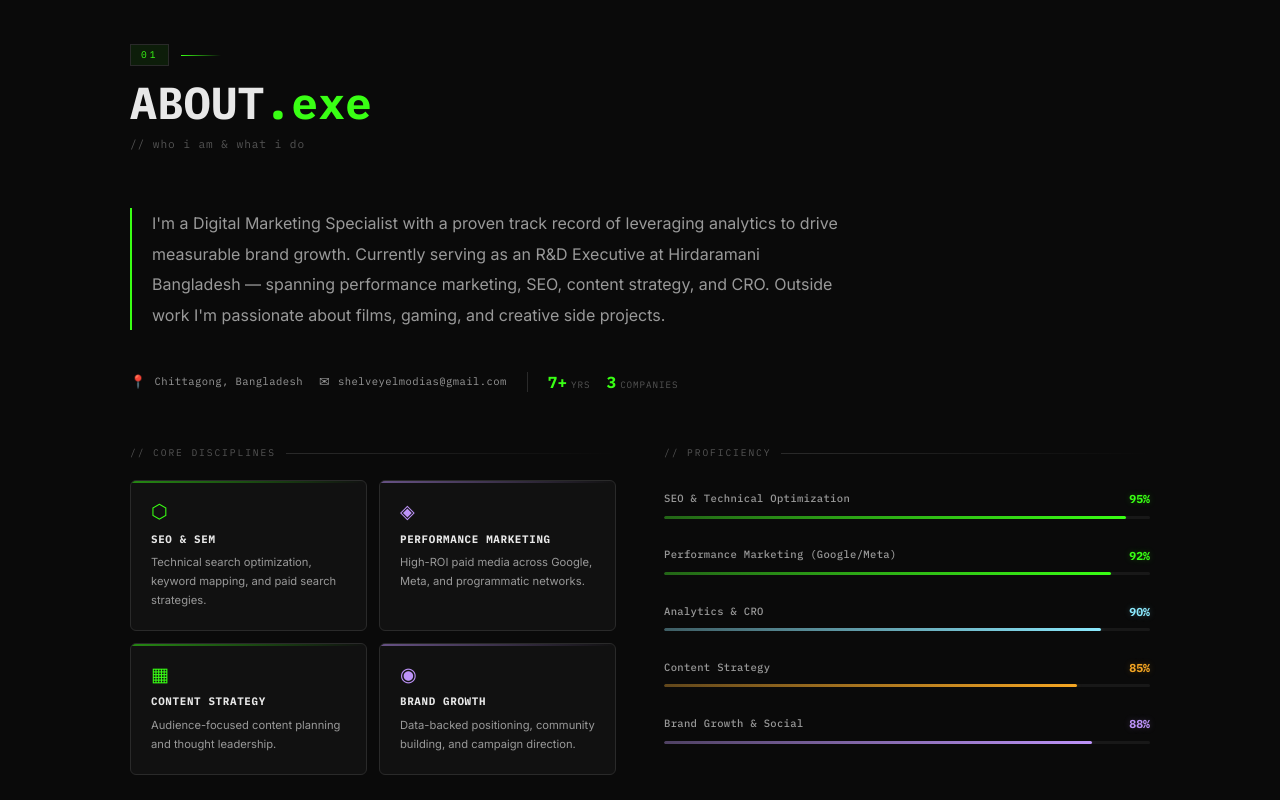
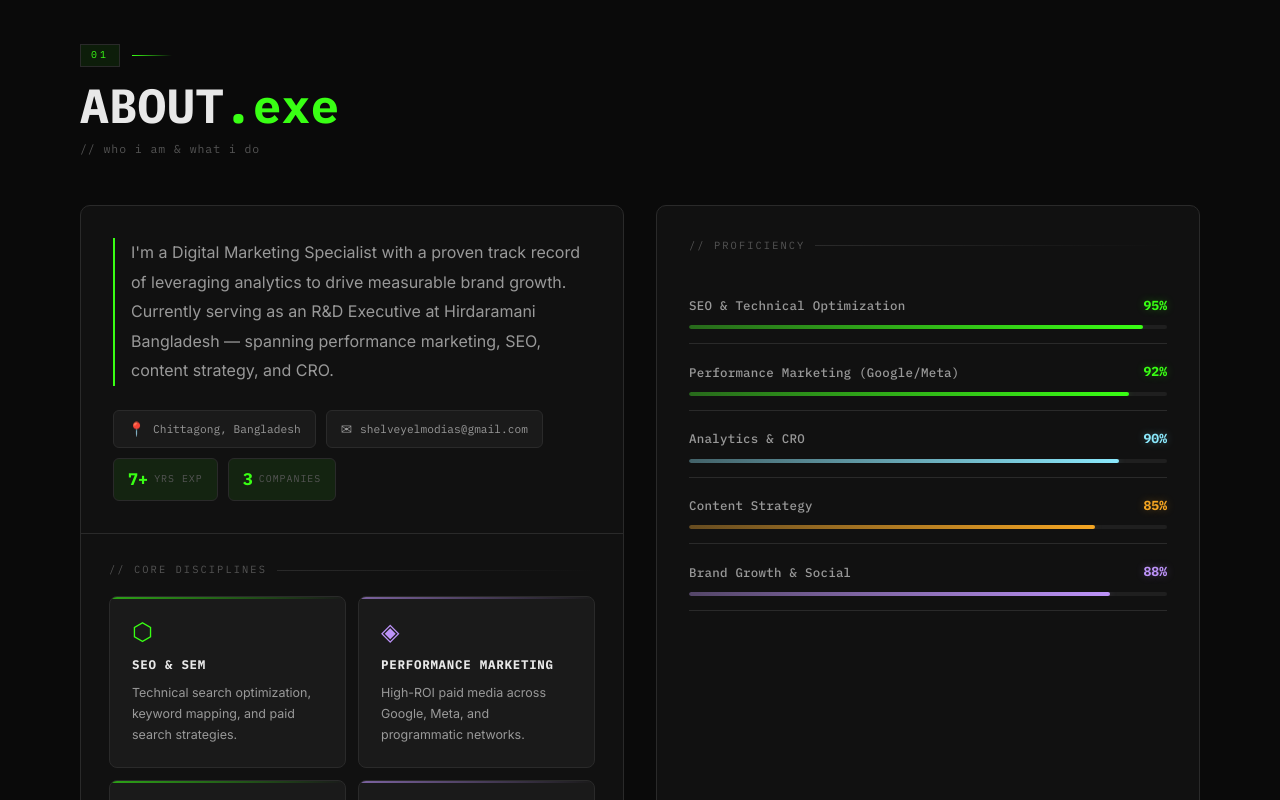
Before and after one commit to alizubu/Shelvey, a Next.js app: page / in a window 1280 px wide. Shown: the part 900-1700 px from the top of the page. Built offline with nearby package versions, Linux system fonts and the light colour scheme; no server answers; the database is empty.

Commit message:
redesign: About section - unified card layout, equal height columns, bigger fonts, proficiency glass card

```diff
--- a/components/sections/About.tsx
+++ b/components/sections/About.tsx
@@ -1,7 +1,7 @@
 "use client";
 
 import { useEffect, useRef, useState } from "react";
-import SkillBar    from "@/components/ui/SkillBar";
+import SkillBar from "@/components/ui/SkillBar";
 
 const SKILLS = [
   { label: "SEO & Technical Optimization",        percent: 95, color: "#39FF14" },
@@ -17,7 +17,7 @@ interface AboutData {
   yearsExp: number; companies: number; disciplines: Discipline[];
 }
 const FALLBACK: AboutData = {
-  bio: "I'm a Digital Marketing Specialist with a proven track record of leveraging analytics to drive measurable brand growth. Currently serving as an R&D Executive at Hirdaramani Bangladesh — spanning performance marketing, SEO, content strategy, and CRO. Outside work I'm passionate about films, gaming, and creative side projects.",
+  bio: "I'm a Digital Marketing Specialist with a proven track record of leveraging analytics to drive measurable brand growth. Currently serving as an R&D Executive at Hirdaramani Bangladesh — spanning performance marketing, SEO, content strategy, and CRO.",
   location: "Chittagong, Bangladesh", email: "shelveyelmodias@gmail.com",
   yearsExp: 7, companies: 3,
   disciplines: [
@@ -44,11 +44,10 @@ export default function About() {
       const gsap = (await import("gsap")).default;
       const { ScrollTrigger } = await import("gsap/ScrollTrigger");
       gsap.registerPlugin(ScrollTrigger);
-
       if (!sectionRef.current) return;
       const els = sectionRef.current.querySelectorAll(".about-animate");
       gsap.from(els, {
-        y: 30, opacity: 0, stagger: 0.08, duration: 0.7, ease: "power3.out",
+        y: 28, opacity: 0, stagger: 0.1, duration: 0.75, ease: "power3.out",
         scrollTrigger: { trigger: sectionRef.current, start: "top 72%" },
       });
     };
@@ -62,13 +61,13 @@ export default function About() {
       id="about"
       ref={sectionRef}
       className="section-pad"
-      style={{ maxWidth: "1100px", margin: "0 auto", position: "relative" }}
+      style={{ maxWidth: "1200px", margin: "0 auto", position: "relative" }}
     >
       {/* ── Section header ── */}
-      <div className="about-animate" style={{ marginBottom: "clamp(36px,5vw,56px)" }}>
+      <div className="about-animate" style={{ marginBottom: "clamp(32px,4vw,48px)" }}>
         <div style={{ display: "flex", alignItems: "center", gap: "12px", marginBottom: "12px" }}>
           <span style={{
-            fontFamily: "var(--font-mono)", fontSize: "0.6rem",
+            fontFamily: "var(--font-mono)", fontSize: "0.62rem",
             color: "var(--color-accent)", letterSpacing: "0.3em",
             background: "var(--color-accent-bg)", padding: "3px 10px",
             border: "1px solid var(--color-border)",
@@ -76,92 +75,106 @@ export default function About() {
           <div style={{ width: "40px", height: "1px", background: "linear-gradient(to right, var(--color-accent), transparent)" }} />
         </div>
         <h2 style={{
-          fontFamily: "var(--font-mono)", fontSize: "clamp(1.8rem,4.5vw,2.8rem)", fontWeight: 700, lineHeight: 1.1,
-          color: "var(--color-text)",
+          fontFamily: "var(--font-mono)", fontSize: "clamp(2rem,5vw,3rem)",
+          fontWeight: 700, lineHeight: 1.1, color: "var(--color-text)",
         }}>
           ABOUT<span style={{ color: "var(--color-accent)" }}>.exe</span>
         </h2>
         <p style={{
-          fontFamily: "var(--font-mono)", fontSize: "0.7rem", color: "var(--color-text-dim)",
+          fontFamily: "var(--font-mono)", fontSize: "0.72rem", color: "var(--color-text-dim)",
           letterSpacing: "0.08em", marginTop: "8px",
-        }}>
-          {"// who i am & what i do"}
-        </p>
+        }}>{"// who i am & what i do"}</p>
       </div>
 
-      {/* ── Bio ── */}
-      <div className="about-animate" style={{ marginBottom: "clamp(28px,4vw,40px)" }}>
+      {/* ══ MAIN GRID ══ */}
+      <div style={{
+        display: "grid",
+        gridTemplateColumns: "repeat(auto-fit, minmax(min(100%, 460px), 1fr))",
+        gap: "clamp(20px,3vw,32px)",
+        alignItems: "stretch",
+      }}>
+
+        {/* ─── LEFT COLUMN ─── */}
+        <div className="about-animate" style={{
+          display: "flex", flexDirection: "column", gap: "0",
+          background: "var(--color-surface)",
+          border: "1px solid var(--color-border)",
+          borderRadius: "10px",
+          overflow: "hidden",
+        }}>
+
+          {/* Top: Bio + Info */}
+          <div style={{ padding: "clamp(24px,3vw,32px)", borderBottom: "1px solid var(--color-border)" }}>
+            {/* Bio */}
             <p style={{
-          fontSize: "clamp(0.88rem, 1.5vw, 1rem)", color: "var(--color-text-muted)", lineHeight: 1.9,
+              fontSize: "clamp(0.9rem, 1.5vw, 1rem)",
+              color: "var(--color-text-muted)", lineHeight: 1.85,
               fontFamily: "var(--font-body)", fontWeight: 400,
-          maxWidth: "720px",
+              marginBottom: "24px",
               borderLeft: "2px solid var(--color-accent)",
-          paddingLeft: "20px",
+              paddingLeft: "16px",
             }}>
               {data.bio}
             </p>
-      </div>
 
-      {/* ── Info row: location + email + stats ── */}
-      <div className="about-animate" style={{
-        display: "flex", flexWrap: "wrap", alignItems: "center",
-        gap: "16px", marginBottom: "clamp(36px,5vw,52px)",
-      }}>
+            {/* Info badges row */}
+            <div style={{ display: "flex", flexWrap: "wrap", gap: "10px" }}>
               {[
                 { icon: "📍", text: data.location },
                 { icon: "✉",  text: data.email    },
               ].map(({ icon, text }) => (
                 <div key={text} style={{
                   display: "flex", alignItems: "center", gap: "8px",
-            fontFamily: "var(--font-mono)", fontSize: "0.66rem",
-            color: "var(--color-text-muted)", letterSpacing: "0.04em",
+                  background: "var(--color-surface-2)",
+                  border: "1px solid var(--color-border)",
+                  borderRadius: "6px", padding: "8px 14px",
+                  fontFamily: "var(--font-mono)", fontSize: "0.7rem",
+                  color: "var(--color-text-muted)",
                 }}>
-            <span style={{ fontSize: "0.8rem" }}>{icon}</span>
+                  <span style={{ fontSize: "0.85rem" }}>{icon}</span>
                   <span>{text}</span>
                 </div>
               ))}
 
-        {/* Divider */}
-        <div style={{ width: "1px", height: "20px", background: "var(--color-border)", margin: "0 4px" }} />
-
-        {/* Inline stats */}
-        {[
-          { val: `${data.yearsExp}+`, label: "yrs" },
-          { val: `${data.companies}`, label: "companies" },
-        ].map(s => (
-          <div key={s.label} style={{
-            display: "flex", alignItems: "baseline", gap: "4px",
+              <div style={{
+                display: "flex", alignItems: "center", gap: "6px",
+                background: "var(--color-accent-bg)",
+                border: "1px solid var(--color-border)",
+                borderRadius: "6px", padding: "8px 14px",
                 fontFamily: "var(--font-mono)",
               }}>
-            <span style={{ fontSize: "1rem", fontWeight: 800, color: "var(--color-accent)" }}>{s.val}</span>
-            <span style={{ fontSize: "0.58rem", color: "var(--color-text-dim)", letterSpacing: "0.1em", textTransform: "uppercase" }}>{s.label}</span>
-          </div>
-        ))}
+                <span style={{ fontSize: "1.05rem", fontWeight: 800, color: "var(--color-accent)" }}>{data.yearsExp}+</span>
+                <span style={{ fontSize: "0.62rem", color: "var(--color-text-dim)", letterSpacing: "0.1em" }}>YRS EXP</span>
               </div>
 
-      {/* ── Two-column: Disciplines + Proficiency ── */}
               <div style={{
-        display: "grid",
-        gridTemplateColumns: "repeat(auto-fit, minmax(min(100%, 420px), 1fr))",
-        gap: "clamp(32px,4vw,48px)",
-        alignItems: "start",
+                display: "flex", alignItems: "center", gap: "6px",
+                background: "var(--color-accent-bg)",
+                border: "1px solid var(--color-border)",
+                borderRadius: "6px", padding: "8px 14px",
+                fontFamily: "var(--font-mono)",
               }}>
+                <span style={{ fontSize: "1.05rem", fontWeight: 800, color: "var(--color-accent)" }}>{data.companies}</span>
+                <span style={{ fontSize: "0.62rem", color: "var(--color-text-dim)", letterSpacing: "0.1em" }}>COMPANIES</span>
+              </div>
+            </div>
+          </div>
 
-        {/* ─ Core Disciplines ─ */}
-        <div className="about-animate">
-          <div style={{ display: "flex", alignItems: "center", gap: "10px", marginBottom: "20px" }}>
-            <span style={{ fontFamily: "var(--font-mono)", fontSize: "0.6rem", color: "var(--color-text-dim)", letterSpacing: "0.2em" }}>{"// CORE DISCIPLINES"}</span>
+          {/* Bottom: Discipline Cards */}
+          <div style={{ padding: "clamp(20px,3vw,28px)", flex: 1 }}>
+            <div style={{ display: "flex", alignItems: "center", gap: "10px", marginBottom: "18px" }}>
+              <span style={{ fontFamily: "var(--font-mono)", fontSize: "0.65rem", color: "var(--color-text-dim)", letterSpacing: "0.2em" }}>{"// CORE DISCIPLINES"}</span>
               <div style={{ flex: 1, height: "1px", background: "linear-gradient(to right, var(--color-border), transparent)" }} />
             </div>
 
             <div style={{ display: "grid", gridTemplateColumns: "1fr 1fr", gap: "12px" }}>
               {disciplines.map((d, idx) => (
                 <div key={d.title} style={{
-                padding: "clamp(14px, 2vw, 20px)",
-                background: "var(--color-surface)",
+                  padding: "clamp(16px,2.5vw,22px)",
+                  background: "var(--color-surface-2)",
                   border: "1px solid var(--color-border)",
-                borderRadius: "6px",
-                transition: "all 0.3s cubic-bezier(0.4, 0, 0.2, 1)",
+                  borderRadius: "8px",
+                  transition: "all 0.25s ease",
                   cursor: "default",
                   position: "relative",
                   overflow: "hidden",
@@ -177,40 +190,49 @@ export default function About() {
                     el.style.transform = "translateY(0)";
                   }}
                 >
-                {/* Accent top line */}
                   <div style={{
                     position: "absolute", top: 0, left: 0, right: 0, height: "2px",
                     background: idx % 2 === 0
                       ? "linear-gradient(to right, var(--color-accent), transparent)"
                       : "linear-gradient(to right, #BD93F9, transparent)",
-                  opacity: 0.5,
+                    opacity: 0.6,
                   }} />
-
                   <div style={{
-                  fontFamily: "var(--font-mono)", fontSize: "1.2rem",
-                  marginBottom: "10px", lineHeight: 1,
+                    fontFamily: "var(--font-mono)", fontSize: "1.5rem",
+                    marginBottom: "12px", lineHeight: 1,
                     color: idx % 2 === 0 ? "var(--color-accent)" : "#BD93F9",
                   }}>{d.icon}</div>
                   <div style={{
-                  fontFamily: "var(--font-mono)", fontSize: "0.68rem",
+                    fontFamily: "var(--font-mono)", fontSize: "0.78rem",
                     color: "var(--color-text)", fontWeight: 700,
-                  marginBottom: "6px", letterSpacing: "0.06em",
+                    marginBottom: "8px", letterSpacing: "0.06em",
                     textTransform: "uppercase",
                   }}>{d.title}</div>
-                <div style={{ fontSize: "0.7rem", color: "var(--color-text-muted)", lineHeight: 1.7, fontFamily: "var(--font-body)" }}>{d.desc}</div>
+                  <div style={{
+                    fontSize: "0.78rem", color: "var(--color-text-muted)",
+                    lineHeight: 1.7, fontFamily: "var(--font-body)",
+                  }}>{d.desc}</div>
                 </div>
               ))}
             </div>
           </div>
+        </div>
 
-        {/* ─ Proficiency ─ */}
-        <div className="about-animate">
-          <div style={{ display: "flex", alignItems: "center", gap: "10px", marginBottom: "20px" }}>
-            <span style={{ fontFamily: "var(--font-mono)", fontSize: "0.6rem", color: "var(--color-text-dim)", letterSpacing: "0.2em" }}>{"// PROFICIENCY"}</span>
+        {/* ─── RIGHT COLUMN: Proficiency Card ─── */}
+        <div className="about-animate" style={{
+          background: "var(--color-surface)",
+          border: "1px solid var(--color-border)",
+          borderRadius: "10px",
+          padding: "clamp(24px,3vw,32px)",
+          display: "flex",
+          flexDirection: "column",
+        }}>
+          <div style={{ display: "flex", alignItems: "center", gap: "10px", marginBottom: "28px" }}>
+            <span style={{ fontFamily: "var(--font-mono)", fontSize: "0.65rem", color: "var(--color-text-dim)", letterSpacing: "0.2em" }}>{"// PROFICIENCY"}</span>
             <div style={{ flex: 1, height: "1px", background: "linear-gradient(to right, var(--color-border), transparent)" }} />
           </div>
 
-          <div style={{ display: "flex", flexDirection: "column", gap: "8px" }}>
+          <div style={{ display: "flex", flexDirection: "column", gap: "4px", flex: 1 }}>
             {SKILLS.map(s => (
               <SkillBar key={s.label} label={s.label} percent={s.percent} color={s.color} />
             ))}
--- a/components/ui/SkillBar.tsx
+++ b/components/ui/SkillBar.tsx
@@ -15,7 +15,7 @@ export default function SkillBar({ label, percent, color = "#39FF14" }: SkillBar
   const isDark = theme === "dark";
   const fillRef = useRef<HTMLDivElement>(null);
   const [animatedPercent, setAnimatedPercent] = useState(0);
-  const { ref, inView } = useInView({ threshold: 0.3, triggerOnce: true });
+  const { ref, inView } = useInView({ threshold: 0.2, triggerOnce: true });
 
   useEffect(() => {
     if (!inView) return;
@@ -24,7 +24,7 @@ export default function SkillBar({ label, percent, color = "#39FF14" }: SkillBar
       fillRef.current.style.width = `${percent}%`;
     }
 
-    const duration = 1000;
+    const duration = 1100;
     const startTime = performance.now();
     let rafId: number;
 
@@ -41,35 +41,40 @@ export default function SkillBar({ label, percent, color = "#39FF14" }: SkillBar
   }, [inView, percent]);
 
   return (
-    <div ref={ref} style={{ padding: "10px 0" }}>
+    <div ref={ref} style={{
+      padding: "14px 0",
+      borderBottom: "1px solid var(--color-border)",
+    }}>
       {/* Label + percent */}
       <div style={{
         display: "flex",
         justifyContent: "space-between",
         alignItems: "center",
-        marginBottom: "8px",
+        marginBottom: "10px",
         fontFamily: "var(--font-mono)",
       }}>
         <span style={{
           color: "var(--color-text-muted)",
           fontWeight: 500,
-          fontSize: "0.66rem",
-          letterSpacing: "0.03em",
+          fontSize: "0.78rem",
+          letterSpacing: "0.02em",
         }}>{label}</span>
         <span style={{
           color: isDark ? color : "var(--color-accent)",
           fontWeight: 800,
-          fontSize: "0.72rem",
+          fontSize: "0.82rem",
           fontFamily: "var(--font-mono)",
-          textShadow: isDark ? `0 0 6px ${color}40` : "none",
+          textShadow: isDark ? `0 0 8px ${color}50` : "none",
+          minWidth: "36px",
+          textAlign: "right",
         }}>{animatedPercent}%</span>
       </div>
 
       {/* Track */}
       <div style={{
-        height: "3px",
+        height: "4px",
         background: isDark ? "rgba(255,255,255,0.06)" : "rgba(0,0,0,0.07)",
-        borderRadius: "2px",
+        borderRadius: "3px",
         overflow: "hidden",
       }}>
         <div
@@ -80,9 +85,9 @@ export default function SkillBar({ label, percent, color = "#39FF14" }: SkillBar
             background: isDark
               ? `linear-gradient(90deg, ${color}55, ${color})`
               : `linear-gradient(90deg, var(--color-accent), ${color}BB)`,
-            borderRadius: "2px",
+            borderRadius: "3px",
             transition: "width 1.2s cubic-bezier(0.22, 1, 0.36, 1) 0.1s",
-            boxShadow: isDark ? `0 0 6px ${color}30` : "none",
+            boxShadow: isDark ? `0 0 8px ${color}35` : "none",
           }}
         />
       </div>
```
Lines whose indentation alone changed are shown as unchanged.
